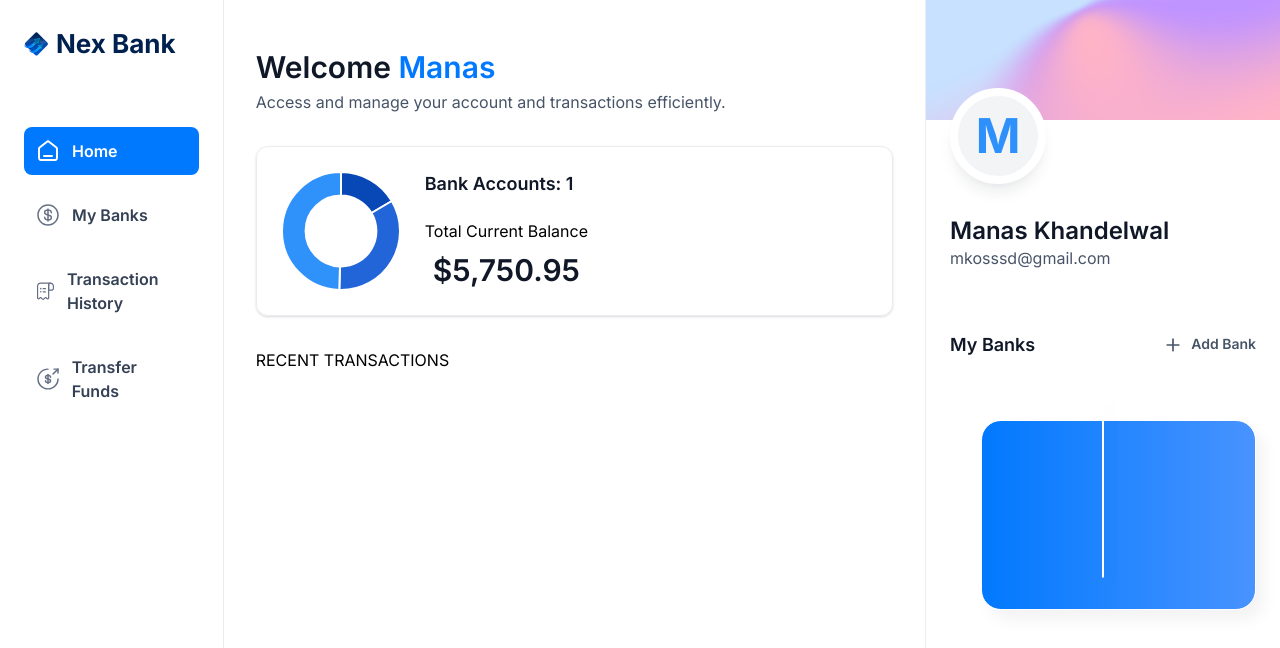
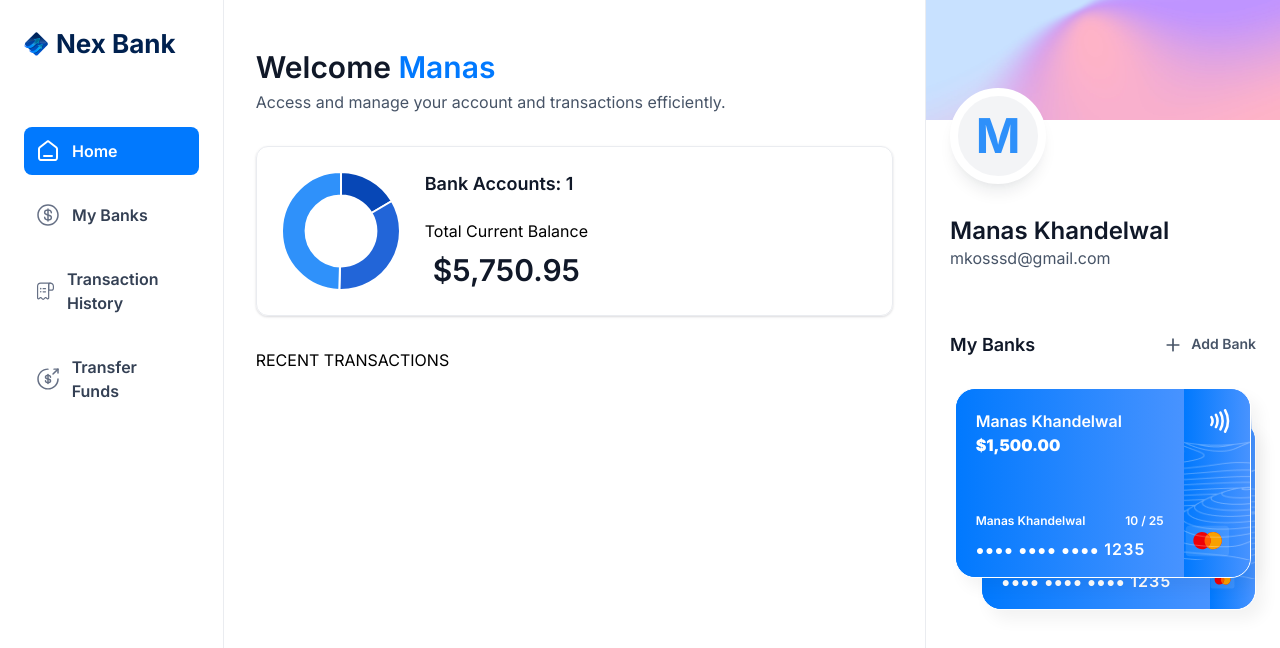
Before and after one commit to mkosssd/NeBank, a Next.js app: page / in a window 1280 px wide. Shown: the top 648 px of the page. Built offline with nearby package versions, Linux system fonts and the light colour scheme.

Commit message:
added routes, Card UI implemented

```diff
--- /dev/null
+++ b/app/(root)/my-banks/page.tsx
@@ -0,0 +1,9 @@
+import React from 'react'
+
+const MyBanks = () => {
+  return (
+    <div>MyBanks</div>
+  )
+}
+
+export default MyBanks
--- a/app/(root)/page.tsx
+++ b/app/(root)/page.tsx
@@ -23,7 +23,7 @@
         </header>
         RECENT TRANSACTIONS
       </div>
-      <RightSideBar user={loggedIn} transactions={[]} banks={[{},{}]}/>
+      <RightSideBar user={loggedIn} transactions={[]} banks={[{currentBalance: 1500},{ currentBalance: 2500 }]}/>
     </section>
   )
 }
--- /dev/null
+++ b/app/(root)/payment-transfer/page.tsx
@@ -0,0 +1,9 @@
+import React from 'react'
+
+const PaymentTransfer = () => {
+  return (
+    <div>PaymentTransfer</div>
+  )
+}
+
+export default PaymentTransfer
--- /dev/null
+++ b/app/(root)/transaction-history/page.tsx
@@ -0,0 +1,9 @@
+import React from 'react'
+
+const TransactionHistory = () => {
+  return (
+    <div>TransactionHistory</div>
+  )
+}
+
+export default TransactionHistory
--- a/components/BankCard.tsx
+++ b/components/BankCard.tsx
@@ -1,3 +1,5 @@
+import { formatAmount } from '@/lib/utils'
+import Image from 'next/image'
 import Link from 'next/link'
 import React from 'react'
 
@@ -5,7 +7,28 @@
   return (
     <div className='flex flex-col'>
         <Link href='/' className='bank-card'>
-
+            <div className="bank-card_content">
+                <div>
+                    <h2 className='text-16 font-semibold text-white'>
+                        {account.name || userName}
+                    </h2>
+                    <p className="font-black text-white font-ibm-plex-serif">
+                        {formatAmount(account.currentBalance)}
+                    </p>
+                </div>
+                <article className='flex flex-col gap-2'>
+                    <div className="flex justify-between">
+                        <h2 className='text-12 font-semibold text-white'>{userName}</h2>
+                        <h3 className='text-12 font-semibold text-white'>10 / 25</h3>
+                    </div>
+                        <p className="text-14 font-semibold tracking-[1.1px] text-white">●●●● ●●●● ●●●● <span className='text-16'>{account.mask || 1235}</span></p>
+                </article>
+            </div>
+            <div className="bank-card_icon">
+                <Image src="/icons/Paypass.svg" width={20} height={24} alt='Pay'/>
+                <Image src="/icons/mastercard.svg" width={45} height={32} alt='MasterCard' className='ml-5'/>
+            </div>
+            <Image src="/icons/lines.png" width={316} height={190} alt='Lines' className='absolute top-0 left-0'/>
         </Link>
     </div>
   )
```
